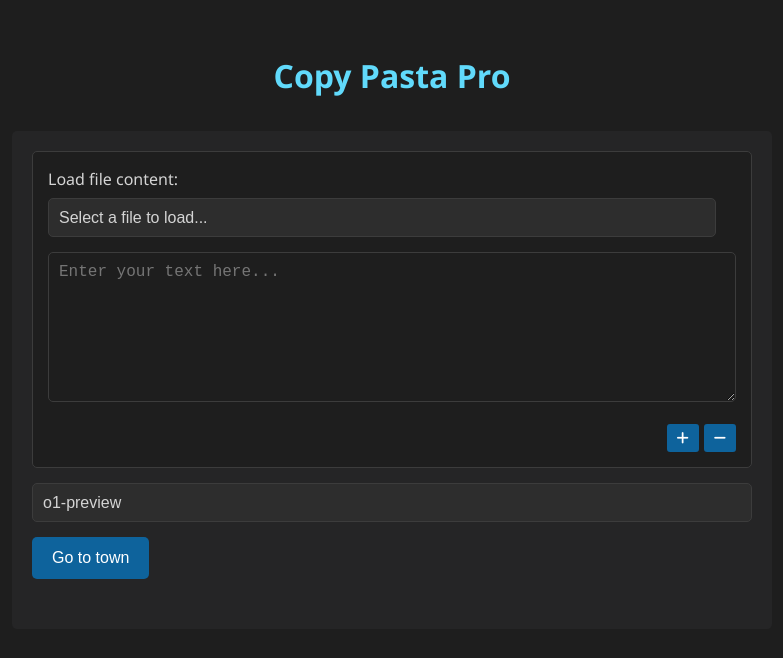
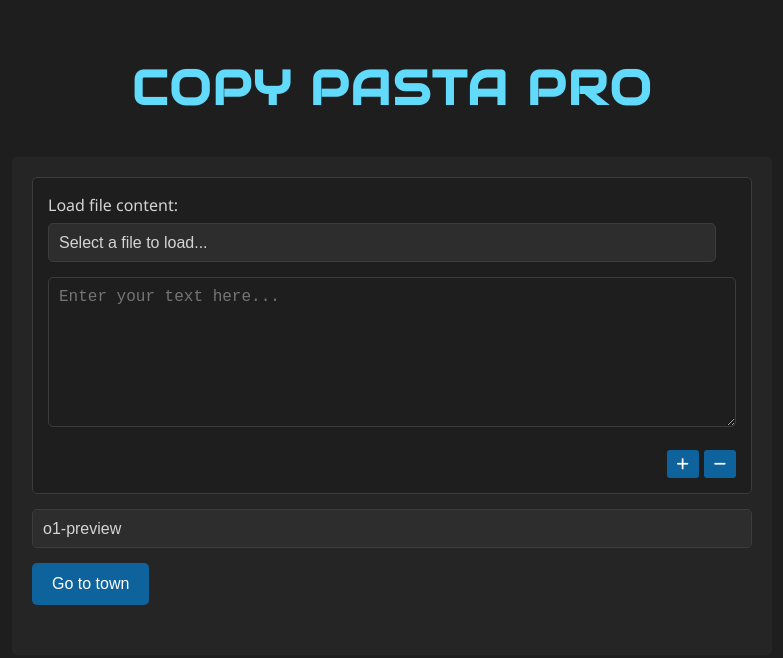
Before and after one commit to JackFrankowicz/Copy_Pasta_Pro, a plain HTML site: page index.html in a window 1280 px wide. Shown: the whole page, without its empty margins (248-1031 px from the left). Drawn offline with nearby package versions, Linux system fonts and the light colour scheme.

Commit message:
Working state - styled title

```diff
--- a/index.html
+++ b/index.html
@@ -2,6 +2,8 @@
 <html lang="en">
 <head>
     <meta charset="UTF-8">
+    <!-- fonts for title) -->
+    <link href="https://fonts.googleapis.com/css2?family=Audiowide&display=swap" rel="stylesheet">
     <title>Copy Pasta Pro</title>
     <!-- Custom Stylesheet -->
     <link rel="stylesheet" href="/static/styles.css">
@@ -15,7 +17,7 @@
 <body>
     <div class="container">
         <header>
-            <h1>Copy Pasta Pro</h1>
+            <h1 class="futuristic-title">Copy Pasta Pro</h1>
         </header>
         <main>
             <!-- Input Areas Container -->
--- a/static/styles.css
+++ b/static/styles.css
@@ -20,12 +20,16 @@ body {
     padding: 0 20px;
 }
 
-/* Header */
-header h1 {
+.futuristic-title {
     text-align: center;
     margin-bottom: 30px;
     color: #61dafb;
+    font-family: 'Audiowide', sans-serif;
+    font-size: 3em;
+    letter-spacing: 2px;
+    text-transform: uppercase;
 }
+
 
 /* Main Content */
 main {
```
